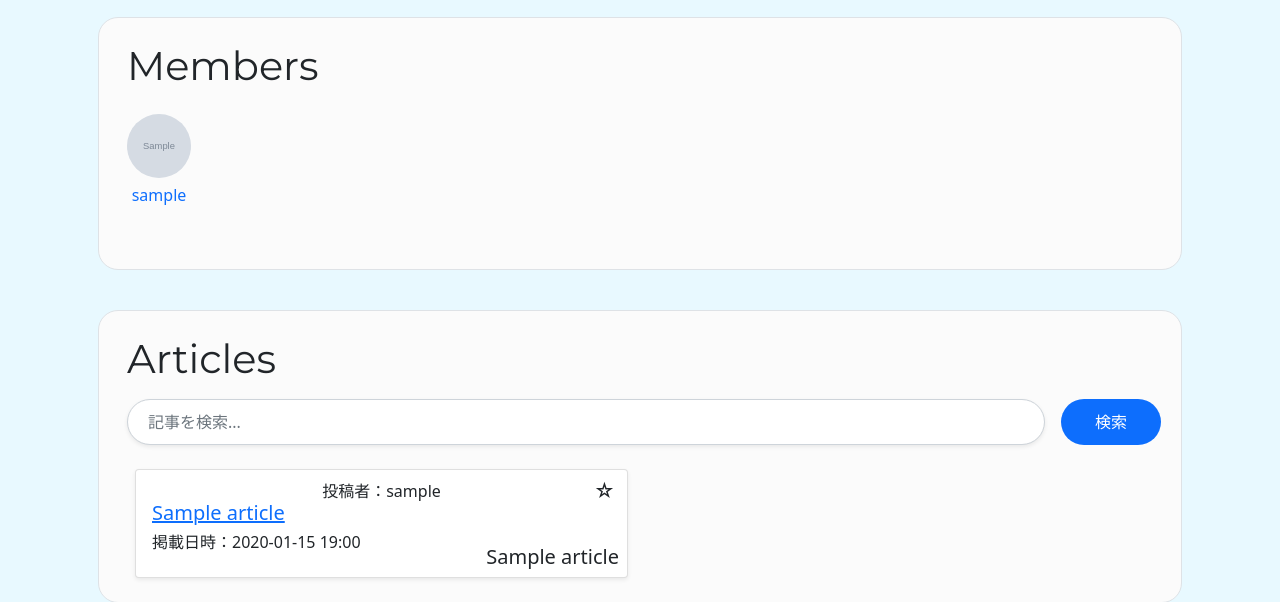
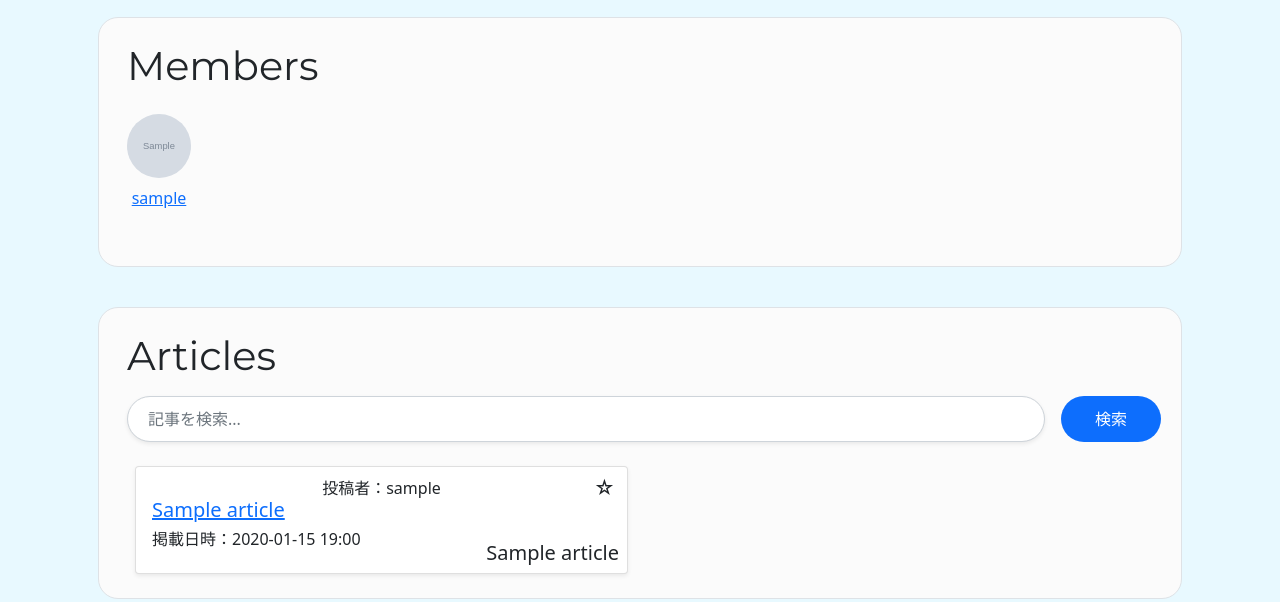
Before and after one commit to E-Team-Hackathon/TechHub, a Django app: page /techhub/ in a window 1280 px wide. Shown: the part 359-961 px from the top of the page. Run offline with Django 4.2, Linux system fonts and the light colour scheme; tables that the repository leaves empty hold one stand-in row (values such as "Sample post"); grey boxes marked "Sample" are stand-in pictures; parts of the project's set-up code (start-up, migrations or seed data) failed here and were passed over.

Commit message:
メンバーズの名前のリンクを変更

```diff
--- a/app/templates/toppage.html
+++ b/app/templates/toppage.html
@@ -21,8 +21,8 @@
         <!-- コントリビューターに紐づいているユーザーのアイコンを表示-->
         <img src="{{ contributor.profile_icon }}" alt="アイコン" class="rounded-circle mb-2" width="64" height="64">
         <!-- ユーザー名 -->
-        <a href="{{ article.url }}" target="_blank" class="text-decoration-none text-center">
-          <h6>{{ contributor.username }}</h6>
+        <a href="{% url 'contributor_filtering_by_username' contributor.username %}">
+          {{ contributor.username }}
         </a>
       </li>
       {% empty %}
```
